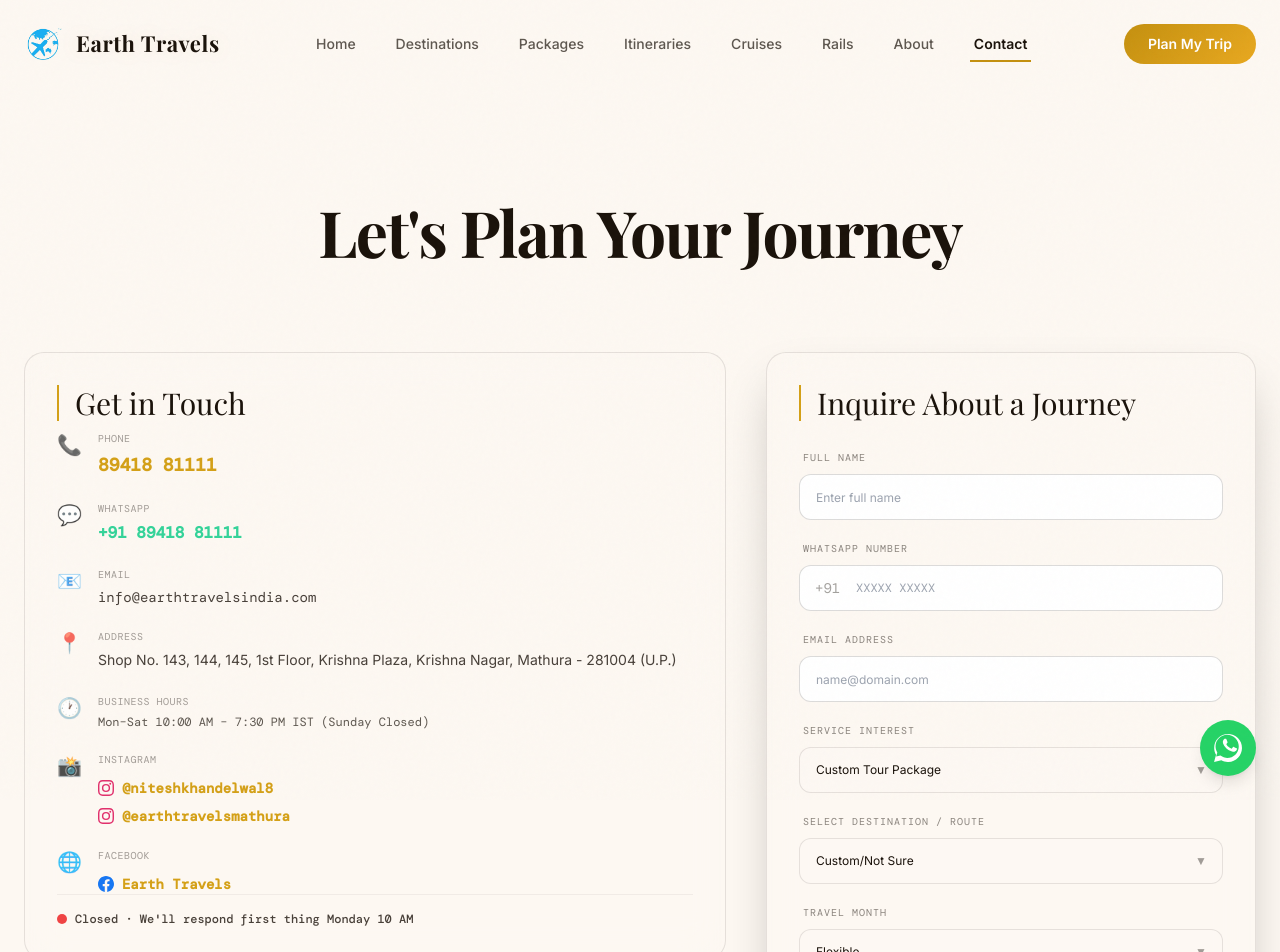
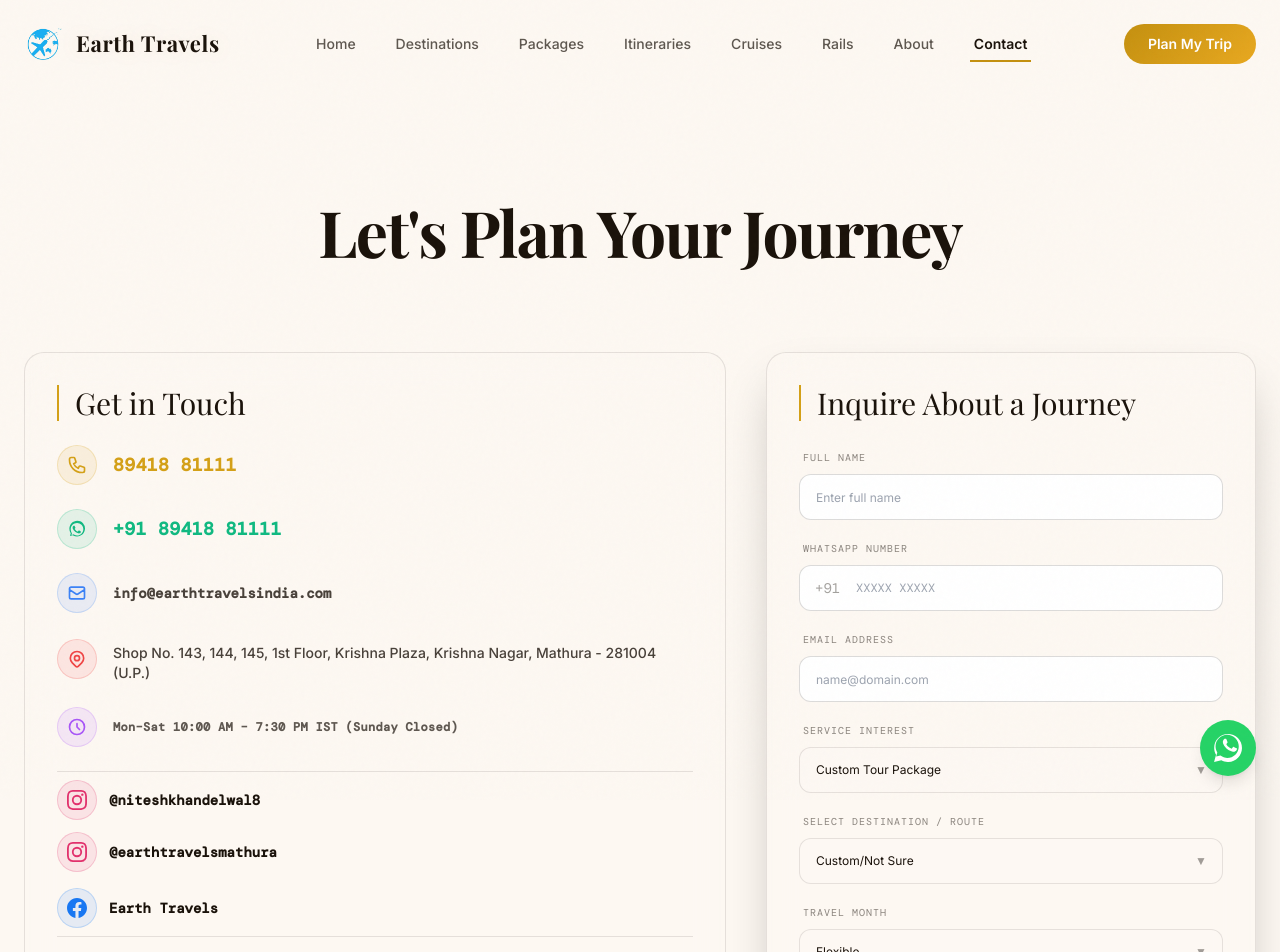
Before and after one commit to GLAD-Startup/earth-travels, a Next.js app: page /contact in a window 1280 px wide. Shown: the top 952 px of the page. Built offline with nearby package versions, Linux system fonts and the light colour scheme.

Commit message:
UI enhancements on Contact page and footer logo

```diff
--- a/app/contact/page.tsx
+++ b/app/contact/page.tsx
@@ -137,132 +137,123 @@
           {/* LEFT: Contact details & Map (60% width equivalent) */}
           <div className="lg:col-span-7 flex flex-col gap-8 w-full">
             <GlassCard hover={false} className="p-8 bg-background/40 border border-charcoal/10 rounded-[20px] flex flex-col gap-6">
-              <h2 className="font-display text-2xl md:text-3xl font-normal text-charcoal pl-4 border-l-2 border-[#D4A017] leading-none mb-2">
+              <h2 className="font-display text-2xl md:text-3xl font-normal text-charcoal pl-4 border-l-2 border-[#D4A017] leading-none mb-6">
                 Get in Touch
               </h2>
-
-              <div className="flex flex-col gap-5 text-sm text-charcoal/80">
+              <div className="flex flex-col gap-6 text-sm text-charcoal/80 mt-4">
                 {/* Phone */}
-                <div className="flex items-start gap-4">
-                  <span className="text-xl select-none shrink-0 mt-0.5">📞</span>
-                  <div>
-                    <span className="font-mono text-[10px] text-charcoal/40 uppercase tracking-wider block mb-0.5">Phone</span>
+                <div className="flex items-center gap-4 group">
+                  <div className="w-10 h-10 rounded-full bg-[#D4A017]/10 border border-[#D4A017]/20 flex items-center justify-center shrink-0 group-hover:bg-[#D4A017]/20 transition-colors">
+                    <svg className="w-5 h-5 text-[#D4A017]" fill="none" stroke="currentColor" viewBox="0 0 24 24" xmlns="http://www.w3.org/2000/svg"><path strokeLinecap="round" strokeLinejoin="round" strokeWidth={2} d="M3 5a2 2 0 012-2h3.28a1 1 0 01.948.684l1.498 4.493a1 1 0 01-.502 1.21l-2.257 1.13a11.042 11.042 0 005.516 5.516l1.13-2.257a1 1 0 011.21-.502l4.493 1.498a1 1 0 01.684.949V19a2 2 0 01-2 2h-1C9.716 21 3 14.284 3 6V5z" /></svg>
+                  </div>
                   <a
                     href="tel:8941881111"
-                      className="font-mono text-lg font-bold text-[#D4A017] hover:text-[#F0C040] transition-colors"
+                    className="font-mono text-base md:text-lg font-bold text-[#D4A017] hover:text-[#F0C040] transition-colors tracking-wide"
                   >
                     89418 81111
                   </a>
                 </div>
-                </div>
 
                 {/* WhatsApp */}
-                <div className="flex items-start gap-4">
-                  <span className="text-xl select-none shrink-0 mt-0.5">💬</span>
-                  <div>
-                    <span className="font-mono text-[10px] text-charcoal/40 uppercase tracking-wider block mb-0.5">WhatsApp</span>
+                <div className="flex items-center gap-4 group">
+                  <div className="w-10 h-10 rounded-full bg-emerald-500/10 border border-emerald-500/20 flex items-center justify-center shrink-0 group-hover:bg-emerald-500/20 transition-colors">
+                    <svg className="w-5 h-5 text-emerald-500" fill="currentColor" viewBox="0 0 24 24"><path d="M12.031 21.056c-1.637 0-3.238-.432-4.654-1.246l-.334-.194-3.456.906.924-3.37-.213-.339a9.588 9.588 0 01-1.463-5.068c0-5.283 4.295-9.58 9.58-9.58 2.562 0 4.968.997 6.78 2.809A9.529 9.529 0 0121.61 11.47c0 5.285-4.297 9.586-9.579 9.586zM7.228 18.067a7.518 7.518 0 004.802 1.705c4.152 0 7.534-3.382 7.534-7.535 0-2.016-.784-3.911-2.209-5.337a7.48 7.48 0 00-5.326-2.198c-4.15 0-7.53 3.38-7.53 7.53 0 1.58.411 3.12 1.196 4.484l.275.478-.549 2.002 2.052-.538.455.267zM16.143 14.61c-.244-.122-1.442-.71-1.666-.792-.224-.081-.387-.122-.549.122-.162.244-.63.792-.773.955-.142.163-.284.183-.528.061-.244-.122-1.03-.38-1.96-1.206-.723-.644-1.21-1.439-1.353-1.683-.142-.244-.015-.376.107-.498.11-.11.244-.284.366-.427.122-.142.162-.244.244-.407.081-.163.041-.305-.02-.427-.061-.122-.549-1.321-.752-1.81-.198-.475-.4-.411-.549-.419-.142-.008-.305-.01-.468-.01-.162 0-.427.061-.65.305-.224.244-.854.834-.854 2.034 0 1.2.875 2.36 1 2.522.122.163 1.72 2.625 4.168 3.682.583.252 1.038.403 1.393.516.586.186 1.12.16 1.542.097.472-.07 1.442-.589 1.645-1.159.203-.57.203-1.058.142-1.159-.061-.102-.224-.163-.468-.285z"/></svg>
+                  </div>
                   <a
                     href="https://wa.me/918941881111"
                     target="_blank"
                     rel="noopener noreferrer"
-                      className="font-mono text-base font-bold text-emerald-400 hover:text-emerald-300 transition-colors"
+                    className="font-mono text-base md:text-lg font-bold text-emerald-500 hover:text-emerald-400 transition-colors tracking-wide"
                   >
                     +91 89418 81111
                   </a>
                 </div>
-                </div>
 
                 {/* Email */}
-                <div className="flex items-start gap-4">
-                  <span className="text-xl select-none shrink-0 mt-0.5">📧</span>
-                  <div>
-                    <span className="font-mono text-[10px] text-charcoal/40 uppercase tracking-wider block mb-0.5">Email</span>
+                <div className="flex items-center gap-4 group">
+                  <div className="w-10 h-10 rounded-full bg-blue-500/10 border border-blue-500/20 flex items-center justify-center shrink-0 group-hover:bg-blue-500/20 transition-colors">
+                    <svg className="w-5 h-5 text-blue-500" fill="none" stroke="currentColor" viewBox="0 0 24 24" xmlns="http://www.w3.org/2000/svg"><path strokeLinecap="round" strokeLinejoin="round" strokeWidth={2} d="M3 8l7.89 5.26a2 2 0 002.22 0L21 8M5 19h14a2 2 0 002-2V7a2 2 0 00-2-2H5a2 2 0 00-2 2v10a2 2 0 002 2z" /></svg>
+                  </div>
                   <a
                     href={`mailto:${SITE_CONFIG.email}`}
-                      className="font-mono text-sm hover:text-[#D4A017] transition-colors"
+                    className="font-mono text-xs md:text-sm font-semibold hover:text-[#D4A017] transition-colors"
                   >
                     {SITE_CONFIG.email}
                   </a>
                 </div>
-                </div>
 
                 {/* Address */}
-                <div className="flex items-start gap-4">
-                  <span className="text-xl select-none shrink-0 mt-0.5">📍</span>
-                  <div>
-                    <span className="font-mono text-[10px] text-charcoal/40 uppercase tracking-wider block mb-0.5">Address</span>
-                    <p className="font-sans leading-relaxed">
+                <div className="flex items-start gap-4 group">
+                  <div className="w-10 h-10 rounded-full bg-red-500/10 border border-red-500/20 flex items-center justify-center shrink-0 mt-0.5 group-hover:bg-red-500/20 transition-colors">
+                    <svg className="w-5 h-5 text-red-500" fill="none" stroke="currentColor" viewBox="0 0 24 24" xmlns="http://www.w3.org/2000/svg"><path strokeLinecap="round" strokeLinejoin="round" strokeWidth={2} d="M17.657 16.657L13.414 20.9a1.998 1.998 0 01-2.827 0l-4.244-4.243a8 8 0 1111.314 0z" /><path strokeLinecap="round" strokeLinejoin="round" strokeWidth={2} d="M15 11a3 3 0 11-6 0 3 3 0 016 0z" /></svg>
+                  </div>
+                  <p className="font-sans text-xs md:text-sm leading-relaxed pt-1.5 font-medium">
                     {SITE_CONFIG.address}
                   </p>
                 </div>
-                </div>
 
                 {/* Hours */}
-                <div className="flex items-start gap-4">
-                  <span className="text-xl select-none shrink-0 mt-0.5">🕐</span>
-                  <div>
-                    <span className="font-mono text-[10px] text-charcoal/40 uppercase tracking-wider block mb-0.5">Business Hours</span>
-                    <p className="font-mono text-xs text-charcoal/70">
+                <div className="flex items-center gap-4 group">
+                  <div className="w-10 h-10 rounded-full bg-purple-500/10 border border-purple-500/20 flex items-center justify-center shrink-0 group-hover:bg-purple-500/20 transition-colors">
+                    <svg className="w-5 h-5 text-purple-500" fill="none" stroke="currentColor" viewBox="0 0 24 24" xmlns="http://www.w3.org/2000/svg"><path strokeLinecap="round" strokeLinejoin="round" strokeWidth={2} d="M12 8v4l3 3m6-3a9 9 0 11-18 0 9 9 0 0118 0z" /></svg>
+                  </div>
+                  <p className="font-mono text-[10px] md:text-xs text-charcoal/70 font-semibold tracking-wide">
                     Mon–Sat 10:00 AM – 7:30 PM IST (Sunday Closed)
                   </p>
                 </div>
-                </div>
 
-                {/* Instagram */}
-                <div className="flex items-start gap-4">
-                  <span className="text-xl select-none shrink-0 mt-0.5">📸</span>
-                  <div className="flex flex-col gap-2">
-                    <span className="font-mono text-[10px] text-charcoal/40 uppercase tracking-wider block">Instagram</span>
+                {/* Social Media (Instagram + Facebook) */}
+                <div className="flex items-start gap-4 pt-2 border-t border-charcoal/10">
+                  <div className="flex flex-col gap-4 w-full">
+                    <div className="flex flex-col gap-3">
                       <a
                         href="https://instagram.com/niteshkhandelwal8"
                         target="_blank"
                         rel="noopener noreferrer"
-                      className="flex items-center gap-2 group"
+                        className="flex items-center gap-3 group"
                       >
-                      <svg className="w-4 h-4 text-[#E1306C] shrink-0" fill="currentColor" viewBox="0 0 24 24">
+                        <div className="w-10 h-10 rounded-full bg-[#E1306C]/10 border border-[#E1306C]/20 flex items-center justify-center shrink-0 group-hover:bg-[#E1306C]/20 transition-colors">
+                          <svg className="w-5 h-5 text-[#E1306C]" fill="currentColor" viewBox="0 0 24 24">
                             <path d="M12 2.163c3.204 0 3.584.012 4.85.07 3.252.148 4.771 1.691 4.919 4.919.058 1.265.069 1.645.069 4.849 0 3.205-.012 3.584-.069 4.849-.149 3.225-1.664 4.771-4.919 4.919-1.266.058-1.644.07-4.85.07-3.204 0-3.584-.012-4.849-.07-3.26-.149-4.771-1.699-4.919-4.92-.058-1.265-.07-1.644-.07-4.849 0-3.204.013-3.583.07-4.849.149-3.227 1.664-4.771 4.919-4.919 1.266-.057 1.645-.069 4.849-.069zM12 0C8.741 0 8.333.014 7.053.072 2.695.272.273 2.69.073 7.052.014 8.333 0 8.741 0 12c0 3.259.014 3.668.072 4.948.2 4.358 2.618 6.78 6.98 6.98C8.333 23.986 8.741 24 12 24c3.259 0 3.668-.014 4.948-.072 4.354-.2 6.782-2.618 6.979-6.98.059-1.28.073-1.689.073-4.948 0-3.259-.014-3.667-.072-4.947-.196-4.354-2.617-6.78-6.979-6.98C15.668.014 15.259 0 12 0zm0 5.838a6.162 6.162 0 100 12.324 6.162 6.162 0 000-12.324zM12 16a4 4 0 110-8 4 4 0 010 8zm6.406-11.845a1.44 1.44 0 100 2.881 1.44 1.44 0 000-2.881z"/>
                           </svg>
-                      <span className="font-mono text-sm font-bold text-[#D4A017] group-hover:text-[#E1306C] transition-colors">@niteshkhandelwal8</span>
+                        </div>
+                        <span className="font-mono text-xs md:text-sm font-bold text-charcoal group-hover:text-[#E1306C] transition-colors">@niteshkhandelwal8</span>
                       </a>
                       <a
                         href="https://instagram.com/earthtravelsmathura"
                         target="_blank"
                         rel="noopener noreferrer"
-                      className="flex items-center gap-2 group"
+                        className="flex items-center gap-3 group"
                       >
-                      <svg className="w-4 h-4 text-[#E1306C] shrink-0" fill="currentColor" viewBox="0 0 24 24">
+                        <div className="w-10 h-10 rounded-full bg-[#E1306C]/10 border border-[#E1306C]/20 flex items-center justify-center shrink-0 group-hover:bg-[#E1306C]/20 transition-colors">
+                          <svg className="w-5 h-5 text-[#E1306C]" fill="currentColor" viewBox="0 0 24 24">
                             <path d="M12 2.163c3.204 0 3.584.012 4.85.07 3.252.148 4.771 1.691 4.919 4.919.058 1.265.069 1.645.069 4.849 0 3.205-.012 3.584-.069 4.849-.149 3.225-1.664 4.771-4.919 4.919-1.266.058-1.644.07-4.85.07-3.204 0-3.584-.012-4.849-.07-3.26-.149-4.771-1.699-4.919-4.92-.058-1.265-.07-1.644-.07-4.849 0-3.204.013-3.583.07-4.849.149-3.227 1.664-4.771 4.919-4.919 1.266-.057 1.645-.069 4.849-.069zM12 0C8.741 0 8.333.014 7.053.072 2.695.272.273 2.69.073 7.052.014 8.333 0 8.741 0 12c0 3.259.014 3.668.072 4.948.2 4.358 2.618 6.78 6.98 6.98C8.333 23.986 8.741 24 12 24c3.259 0 3.668-.014 4.948-.072 4.354-.2 6.782-2.618 6.979-6.98.059-1.28.073-1.689.073-4.948 0-3.259-.014-3.667-.072-4.947-.196-4.354-2.617-6.78-6.979-6.98C15.668.014 15.259 0 12 0zm0 5.838a6.162 6.162 0 100 12.324 6.162 6.162 0 000-12.324zM12 16a4 4 0 110-8 4 4 0 010 8zm6.406-11.845a1.44 1.44 0 100 2.881 1.44 1.44 0 000-2.881z"/>
                           </svg>
-                      <span className="font-mono text-sm font-bold text-[#D4A017] group-hover:text-[#E1306C] transition-colors">@earthtravelsmathura</span>
+                        </div>
+                        <span className="font-mono text-xs md:text-sm font-bold text-charcoal group-hover:text-[#E1306C] transition-colors">@earthtravelsmathura</span>
                       </a>
                     </div>
-                </div>
-
-                {/* Facebook */}
-                <div className="flex items-start gap-4">
-                  <span className="text-xl select-none shrink-0 mt-0.5">🌐</span>
-                  <div className="flex flex-col gap-2">
-                    <span className="font-mono text-[10px] text-charcoal/40 uppercase tracking-wider block">Facebook</span>
                     <a
                       href="https://www.facebook.com/share/1983aNQbfY/"
                       target="_blank"
                       rel="noopener noreferrer"
-                      className="flex items-center gap-2 group"
+                      className="flex items-center gap-3 group"
                     >
-                      <svg className="w-4 h-4 text-[#1877F2] shrink-0" fill="currentColor" viewBox="0 0 24 24">
+                      <div className="w-10 h-10 rounded-full bg-[#1877F2]/10 border border-[#1877F2]/20 flex items-center justify-center shrink-0 group-hover:bg-[#1877F2]/20 transition-colors">
+                        <svg className="w-5 h-5 text-[#1877F2]" fill="currentColor" viewBox="0 0 24 24">
                           <path d="M24 12.073c0-6.627-5.373-12-12-12s-12 5.373-12 12c0 5.99 4.388 10.954 10.125 11.854v-8.385H7.078v-3.469h3.047V9.43c0-3.007 1.792-4.669 4.533-4.669 1.312 0 2.686.235 2.686.235v2.953H15.83c-1.491 0-1.956.925-1.956 1.874v2.25h3.328l-.532 3.469h-2.796v8.385C19.612 23.027 24 18.062 24 12.073z"/>
                         </svg>
-                      <span className="font-mono text-sm font-bold text-[#D4A017] group-hover:text-[#1877F2] transition-colors">Earth Travels</span>
+                      </div>
+                      <span className="font-mono text-xs md:text-sm font-bold text-charcoal group-hover:text-[#1877F2] transition-colors">Earth Travels</span>
                     </a>
                   </div>
                 </div>
               </div>
 
               {/* Status Badge */}
-
-              <div className="flex items-center gap-2 pt-4 border-t border-charcoal/5 text-xs font-sans">
+              <div className="flex items-center gap-2 pt-4 border-t border-charcoal/10 text-xs font-sans mt-2">
                 <span
-                  className={`w-2.5 h-2.5 rounded-full inline-block ${
+                  className={`w-2.5 h-2.5 rounded-full inline-block shrink-0 ${
                     isOpen ? "bg-green-500 animate-pulse" : "bg-red-500"
                   }`}
                 />
```
Also changed, not shown: app/about/page.tsx (+57 -8 lines), components/ui/Footer.tsx (+5 -3 lines), public/images/website logo(black background compatible).png (added). Lines whose indentation alone changed are shown as unchanged.
